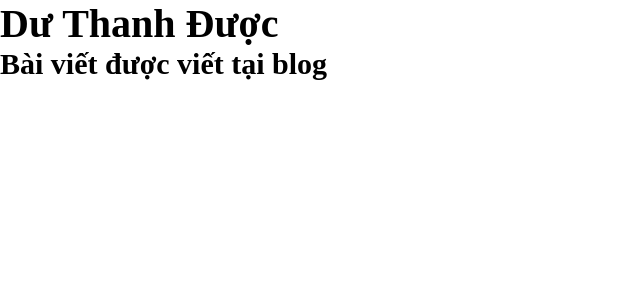
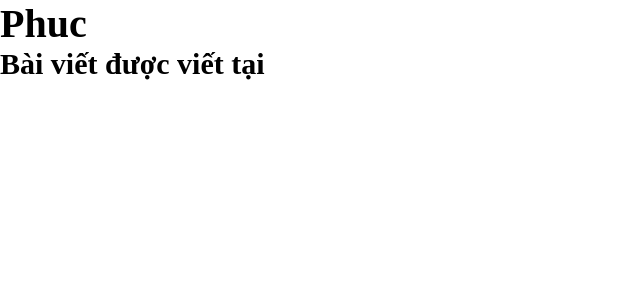
Before and after one commit to ktphuc1994/be-solution-test, a React app: page / in a window 1280 px wide. Shown: the top 300 px of the page, without its empty margins (0-640 px from the left). Built offline with nearby package versions, Linux system fonts and the light colour scheme.

Commit message:
init complete

```diff
--- a/package.json
+++ b/package.json
@@ -34,6 +34,10 @@
     "eslint": "^8.36.0",
     "eslint-config-prettier": "^8.8.0",
     "eslint-config-react-app": "^7.0.1",
+    "eslint-import-resolver-typescript": "^3.5.3",
+    "eslint-plugin-import": "^2.27.5",
+    "eslint-plugin-prettier": "^4.2.1",
+    "eslint-webpack-plugin": "^4.0.0",
     "file-loader": "^6.2.0",
     "html-webpack-plugin": "^5.5.0",
     "mini-css-extract-plugin": "^2.7.5",
--- a/src/App.tsx
+++ b/src/App.tsx
@@ -1,16 +1,19 @@
-import { FC, useState } from 'react'
-import './assets/styles/app.css'
-import './assets/styles/app.scss'
+import { FC, useEffect, useState } from 'react';
+import './assets/styles/app.css';
+import './assets/styles/app.scss';
 
 const App: FC = () => {
-  const [fullname, setFullname] = useState('Dư Thanh Được')
-  console.log(fullname)
+  const [fullname, setFullname] = useState('Dư Thanh Được');
+  useEffect(() => {
+    setFullname('Phuc');
+  }, []);
+  console.log(fullname);
   return (
     <div>
       <h1>{fullname}</h1>
-      <h2>Bài viết được viết tại blog {process.env.HOST}</h2>
+      <h2>Bài viết được viết tại {process.env.HOST}</h2>
     </div>
-  )
-}
+  );
+};
 
-export default App
+export default App;
```
Also changed, not shown: src/index.tsx (+4 -4 lines), .eslintrc.js, 2 other files (tests, documents, lock files or other folders).
